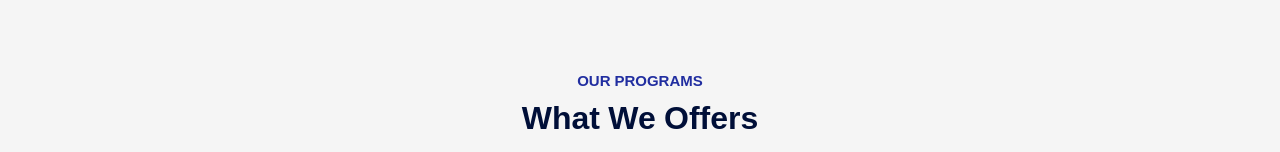
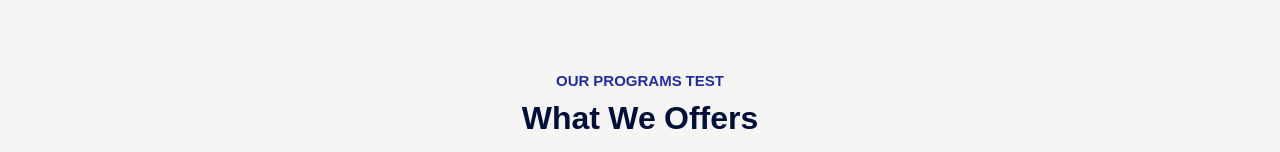
Before and after one commit to Khmerprimitive/TVD-PROJECT, a React (Vite) app: page / in a window 1280 px wide. Shown: the part 800-952 px from the top of the page. Built offline with nearby package versions, Linux system fonts and the light colour scheme.

Commit message:
first commit2

```diff
--- a/src/App.jsx
+++ b/src/App.jsx
@@ -19,7 +19,7 @@ const App = () => {
       <Navbar/>
       <Hero/>
       <div className="container">
-        <Title subTitle='Our PROGRAMS' title='What We Offers'/>
+        <Title subTitle='Our PROGRAMS Test' title='What We Offers'/>
         <Programs/>
         <About setPlayState={setPlayState}/>
         <Title subTitle='រូបថតជនបរាជ័យ' title='រូបភាពឥតប្រយោជន៍'/>
```
